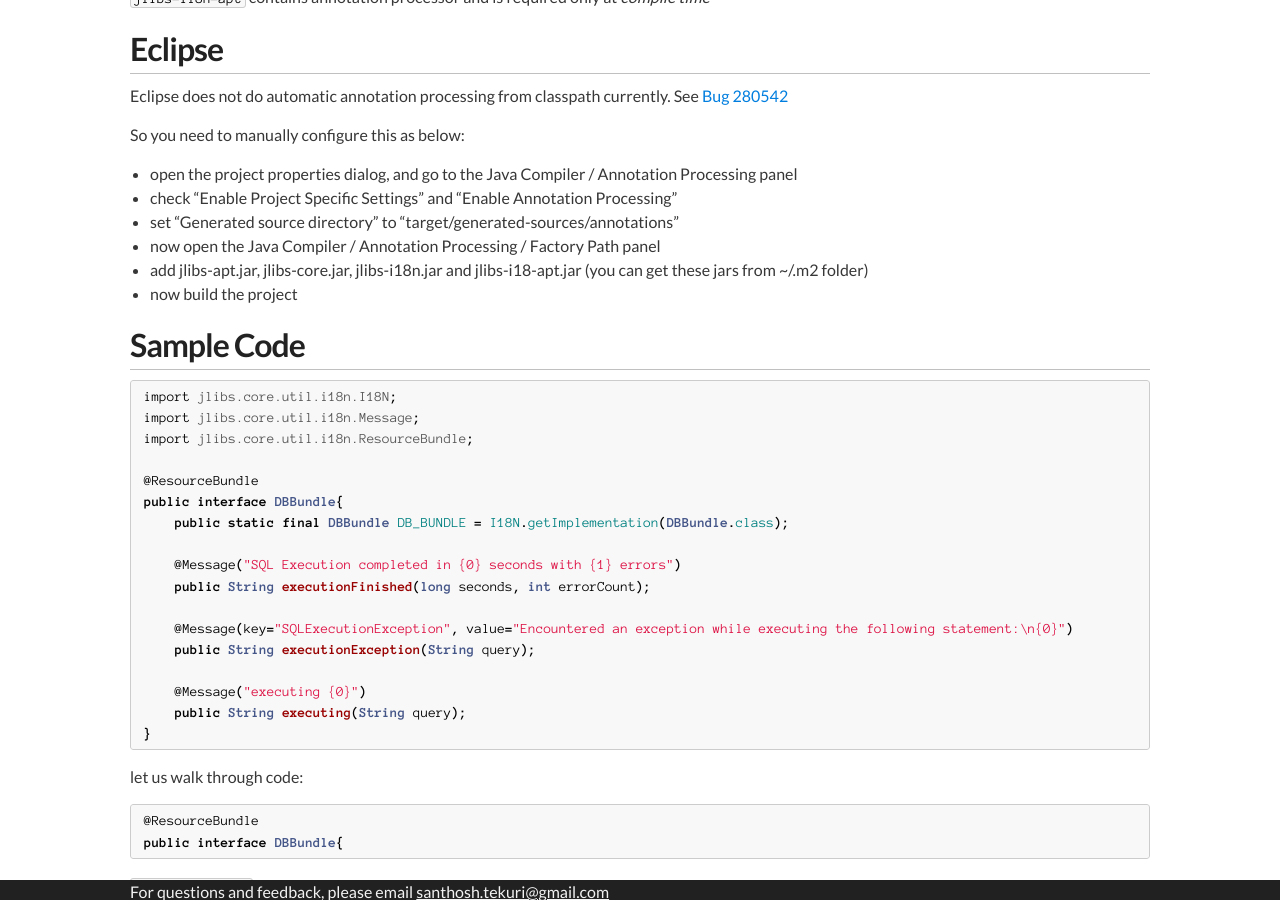
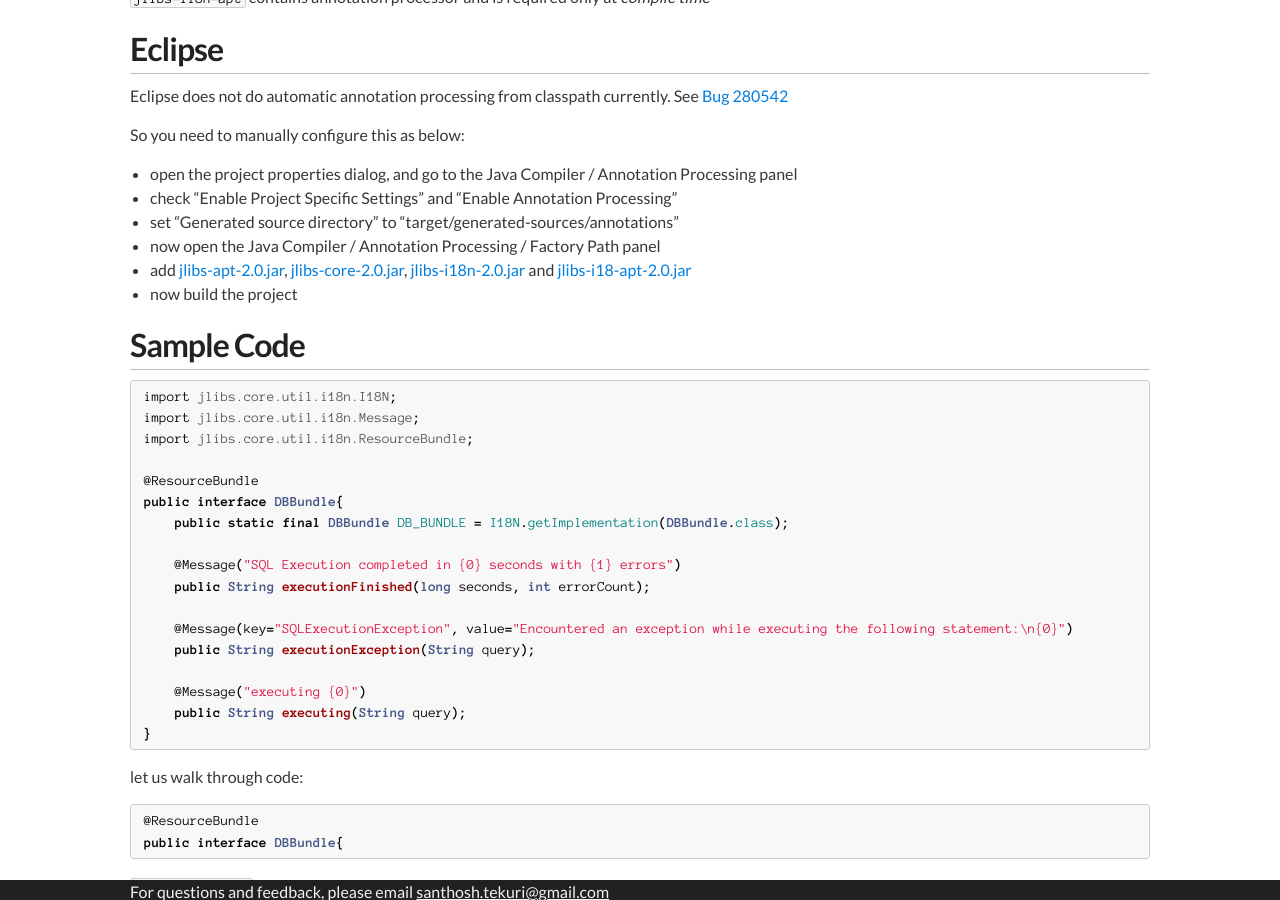
Before and after one commit to santhosh-tekuri/jlibs, a Jekyll site: the page built from i18n/Internationalization.md, in a window 1280 px wide and 900 px high, scrolled down 651 px. Built offline with Jekyll 4.4.1, drawn with Linux system fonts in a browser that asks for light colours; Markdown is read by kramdown in place of the engine named in the settings.

Commit message:
links to jars added

```diff
--- a/i18n/Internationalization.md
+++ b/i18n/Internationalization.md
@@ -37,7 +37,11 @@ So you need to manually configure this as below:
 - check "Enable Project Specific Settings" and "Enable Annotation Processing"
 - set "Generated source directory" to "target/generated-sources/annotations"
 - now open the Java Compiler / Annotation Processing / Factory Path panel
-- add jlibs-apt.jar, jlibs-core.jar, jlibs-i18n.jar and jlibs-i18-apt.jar (you can get these jars from ~/.m2 folder)
+- add
+[jlibs-apt-2.0.jar](https://raw.githubusercontent.com/santhosh-tekuri/maven-repository/master/jlibs/jlibs-apt/2.0/jlibs-apt-2.0.jar),
+[jlibs-core-2.0.jar](https://raw.githubusercontent.com/santhosh-tekuri/maven-repository/master/jlibs/jlibs-core/2.0/jlibs-core-2.0.jar),
+[jlibs-i18n-2.0.jar](https://raw.githubusercontent.com/santhosh-tekuri/maven-repository/master/jlibs/jlibs-i18n/2.0/jlibs-i18n-2.0.jar) and
+[jlibs-i18-apt-2.0.jar](https://raw.githubusercontent.com/santhosh-tekuri/maven-repository/master/jlibs/jlibs-i18n-apt/2.0/jlibs-i18n-apt-2.0.jar)
 - now build the project
 
 ## Sample Code ##
```
